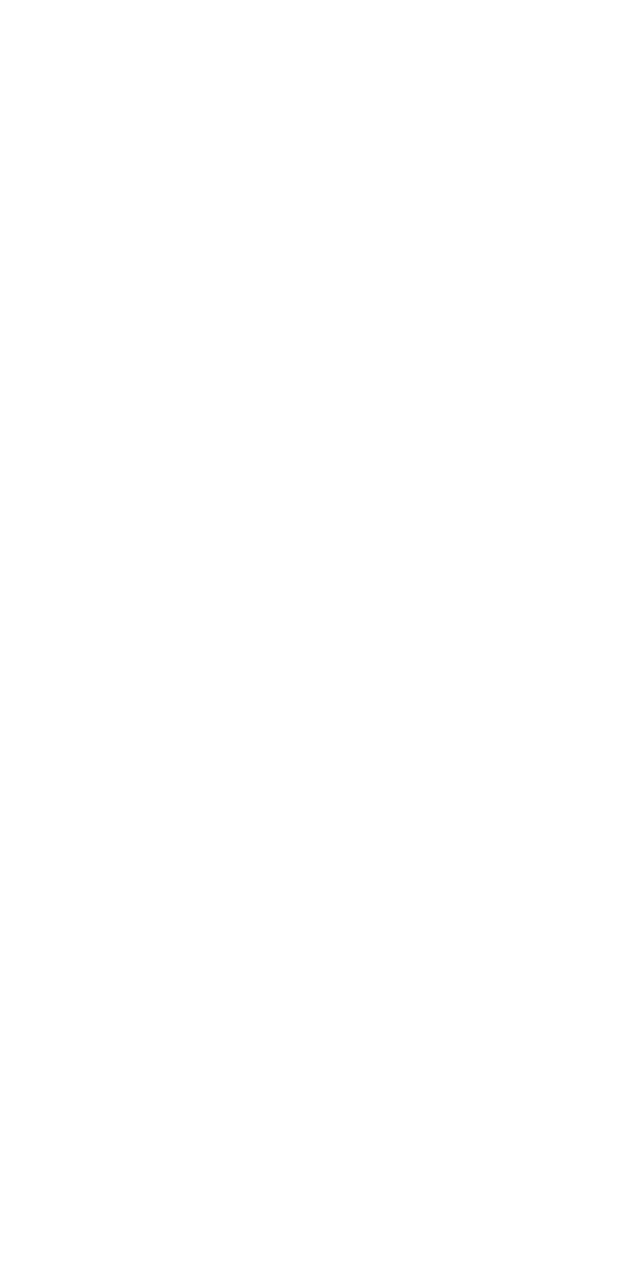
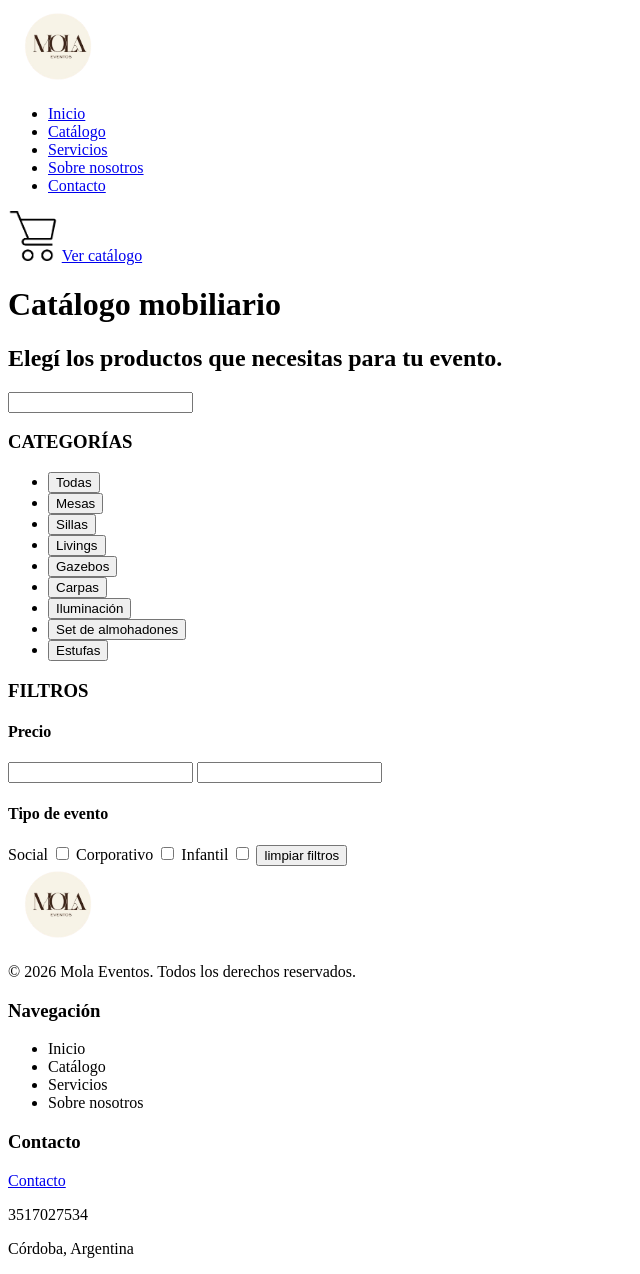
Before and after one commit to candelopez27/tp-aw1, a website: page src/catalogo.html in a window 1280 px wide. Shown: the whole page, without its empty margins (0-640 px from the left). Before the commit the page ends 800 px from the top, so only its background shows below. Drawn offline with Linux system fonts and the light colour scheme.

Commit message:
en el catálogo hice la barra lateral izq. falta grilla de los productos y la barra lateral derecha (carrito)

```diff
--- a/src/catalogo.html
+++ b/src/catalogo.html
@@ -0,0 +1,93 @@
+<!DOCTYPE html>
+<html lang="es">
+<head>
+    <meta charset="UTF-8">
+    <meta name="viewport" content="width=device-width, initial-scale=1.0">
+    <title>Catálogo</title>
+</head>
+<body>
+    <header>
+        <img src="./recursos/imagenes/logo.png" alt="Logo de mola eventos" width="100">
+        <nav>
+            <ul>
+                <li><a href="./index.html">Inicio</a></li>
+                <li><a href="./catalogo.html">Catálogo</a></li>
+                <li><a href="./servicios.html">Servicios</a></li>
+                <li><a href="./sobre-nosotros.html">Sobre nosotros</a></li>
+                <li><a href="./contacto.html">Contacto</a></li>
+            </ul>
+            <a href="./carrito.html" aria-label="Carrito de compras, 2 productos">
+                <img src="./recursos/imagenes/carrito-de-compras.png" width="50"></a>
+            <a href="./catalogo.html">Ver catálogo</a>
+        </nav>
+    </header>
+    <main>
+        <div>
+          <h1>Catálogo mobiliario</h1>
+          <h2>Elegí los productos que necesitas para tu evento.</h2>
+        </div>
+        <!--Filtro superior-->
+        <form action="" method="get">
+          <input type="search" name="que estas buscando" id="id-filtro-superior">
+        </form>
+
+        <!--BARRA LATERAL O SIDEBAR-->
+        <!--Categorias-->
+        <nav>
+        <h3>CATEGORÍAS</h3>
+        <ul>
+          <li><button type="button">Todas</button></li>
+          <li><button type="button">Mesas</button></li>
+          <li><button type="button">Sillas</button></li>
+          <li><button type="button">Livings</button></li>
+          <li><button type="button">Gazebos</button></li>
+          <li><button type="button">Carpas</button></li>
+          <li><button type="button">Iluminación</button></li>
+          <li><button type="button">Set de almohadones</button></li>
+          <li><button type="button">Estufas</button></li>
+        </ul>
+        </nav>
+        <!--Filtros-->
+        <form action="" method="get">
+        <h3>FILTROS</h3>
+          <h4>Precio</h4>
+          <input type="number" name="precio min" id="id-precio-min">
+          <input type="number" name="precio max" id="id-precio-max">
+          <h4>Tipo de evento</h4>
+          <label for="id-tipo-social">Social</label>
+          <input type="checkbox" name="social" id="id-tipo-social">
+          <label for="id-tipo-corporativo">Corporativo</label>
+          <input type="checkbox" name="corporativo" id="id-tipo-corporativo">
+          <label for="id-tipo-infantil">Infantil</label>
+          <input type="checkbox" name="infantil" id="id-tipo-infantil">
+          <input type="button" value="limpiar filtros">
+        </form>
+        <!--Grilla de productos-->
+        <!-- BARRA DERECHA - Carrito-->
+    </main>
+    <footer>
+        <!--Columna 1: logo y copyrigth-->
+        <div>
+            <img src="./recursos/imagenes/logo.png" alt="logo de mola, solo letras" width="100">
+            <p> &copy; 2026 Mola Eventos. Todos los derechos reservados.</p>
+        </div>
+        <!--Columna 2: Navegacion-->
+        <div>
+            <h3>Navegación</h3>
+            <ul>
+                <li><a href="./index.html"></a>Inicio</li>
+                <li><a href="./catalogo.html"></a>Catálogo</li>
+                <li><a href="./servicios.html"></a>Servicios</li>
+                <li><a href="./sobre-nosotros.html"></a>Sobre nosotros</li>
+            </ul>
+        </div>
+        <!--Columna 3: contacto-->
+        <div>
+            <h3>Contacto</h3>
+            <a href="contacto.html">Contacto</a>
+            <p>3517027534</p>
+            <p>Córdoba, Argentina</p>
+        </div>
+    </footer>
+</body>
+</html>
```
Also changed, not shown: src/index.html (+1 -0 lines).
